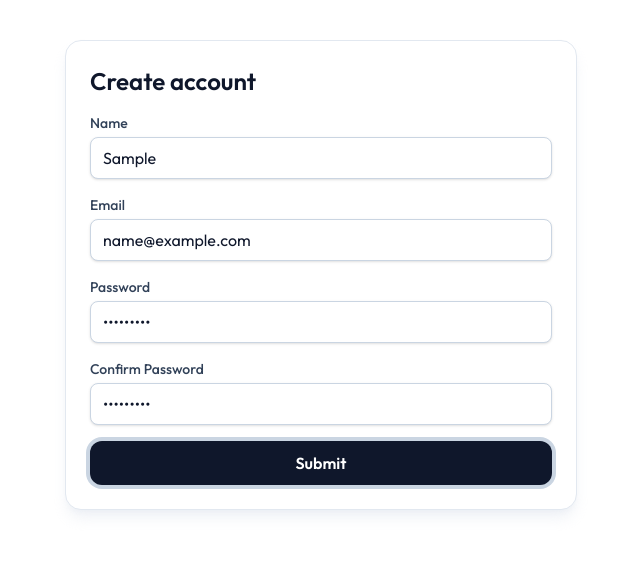
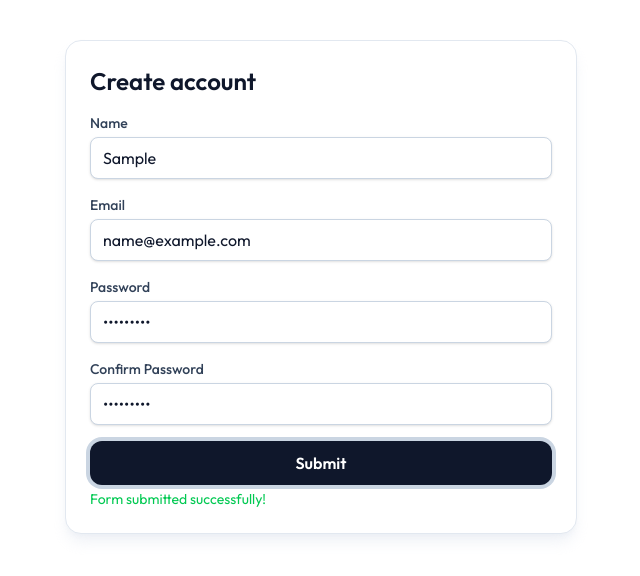
Before and after one commit to kirtan-thakkar/react, a Next.js app: page / in a window 1280 px wide. Both pictures are taken after typing "Sample", "name@example.com", "Sample123", "Sample123" into the empty fields and a click on the button "Submit". Shown: the top 576 px of the page, without its empty margins (319-959 px from the left). Built offline with nearby package versions, Linux system fonts and the light colour scheme.

Commit message:
Add message for succesful form submission

```diff
--- a/components/form.jsx
+++ b/components/form.jsx
@@ -2,7 +2,7 @@
 import useForm from "@/components/hooks/useForm";
 
 const FormPage = () => {
-  const { handleSubmit, handleChange, formData, errors } = useForm();
+  const { handleSubmit, handleChange, formData, errors, result } = useForm();
 
   return (
     <div className="max-w-lg mx-auto my-10 rounded-2xl border border-slate-200 bg-white p-6 shadow-lg shadow-slate-200/60">
@@ -26,7 +26,9 @@ const FormPage = () => {
             onChange={handleChange}
             className="w-full rounded-lg border border-slate-300 bg-white px-3 py-2 text-slate-900 placeholder-slate-400 shadow-sm outline-none transition focus:border-sky-500 focus:ring-4 focus:ring-sky-100"
           />
-          {errors.name && <p className="text-red-500 text-sm mt-1">{errors.name[0]}</p>}
+          {errors.name && (
+            <p className="text-red-500 text-sm mt-1">{errors.name[0]}</p>
+          )}
         </div>
 
         <div>
@@ -88,7 +90,9 @@ const FormPage = () => {
             className="w-full rounded-lg border border-slate-300 bg-white px-3 py-2 text-slate-900 placeholder-slate-400 shadow-sm outline-none transition focus:border-sky-500 focus:ring-4 focus:ring-sky-100"
           />
           {errors.confirmPassword && (
-            <p className="text-red-500 text-sm mt-1">{errors.confirmPassword[0]}</p>
+            <p className="text-red-500 text-sm mt-1">
+              {errors.confirmPassword[0]}
+            </p>
           )}
         </div>
 
@@ -101,6 +105,11 @@ const FormPage = () => {
           </button>
         </div>
       </form>
+      {result && (
+        <p className="text-green-500 text-sm mt-1">
+          Form submitted successfully!
+        </p>
+      )}
     </div>
   );
 };
--- a/components/hooks/useForm.jsx
+++ b/components/hooks/useForm.jsx
@@ -8,6 +8,7 @@ const useForm = () => {
     password: "",
     confirmPassword: "",
   });
+  const [result,setResult]= useState(null);
   const [errors, setErrors] = useState({});
   const handleSubmit = (e) => {
     e.preventDefault();
@@ -18,6 +19,8 @@ const useForm = () => {
       return;
     }
     console.log("Form data is valid:", result);
+    setResult(result);
+    setErrors({});
     } catch (error) {
       console.error("Form validation error:", error);
     }
@@ -28,6 +31,6 @@ const useForm = () => {
         return{...prevData,[name]: value}
     })
   }
-  return { handleSubmit, handleChange, formData , errors };
+  return { handleSubmit, handleChange, formData , errors , result};
 };
 export default useForm;
```
